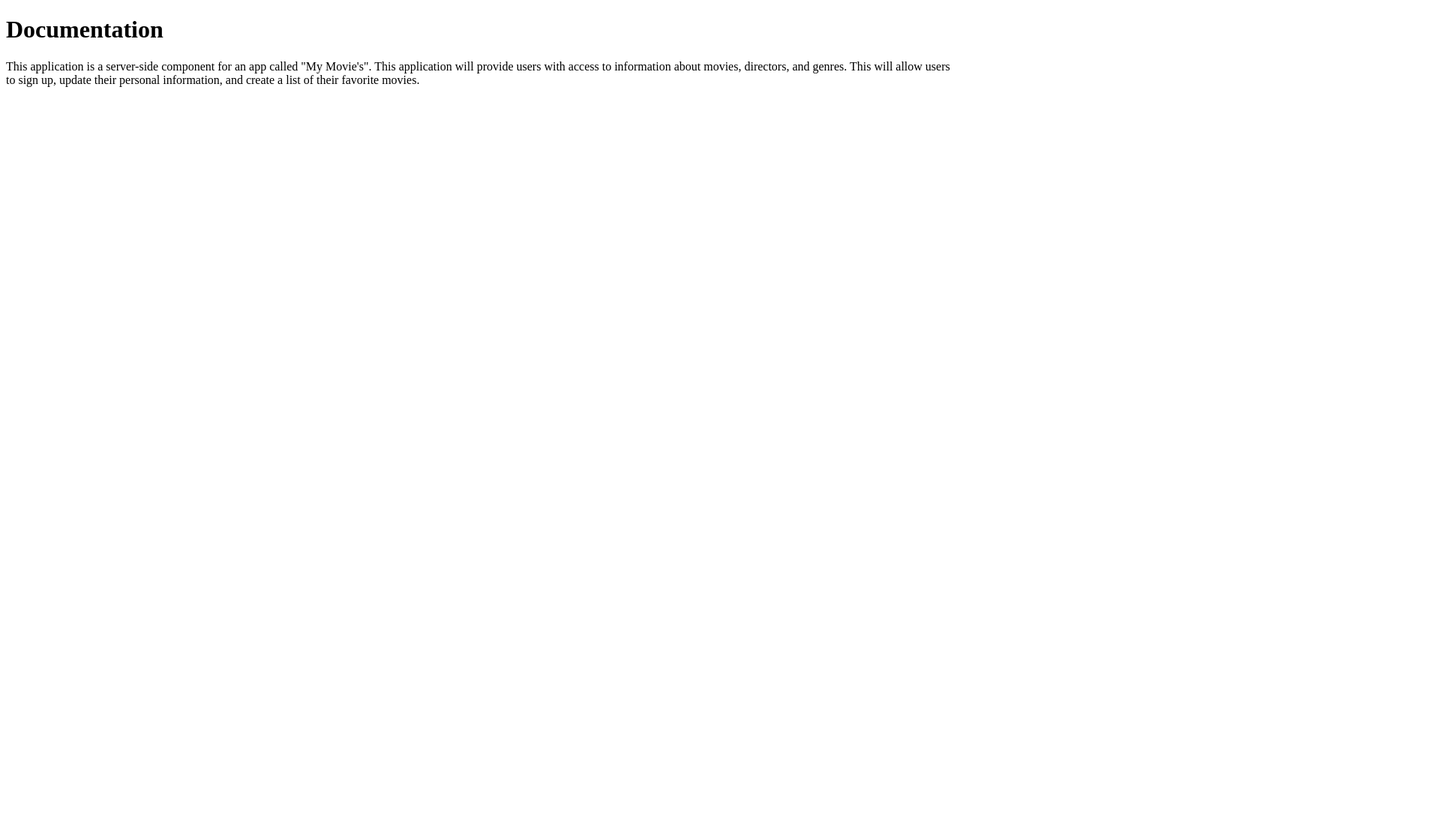
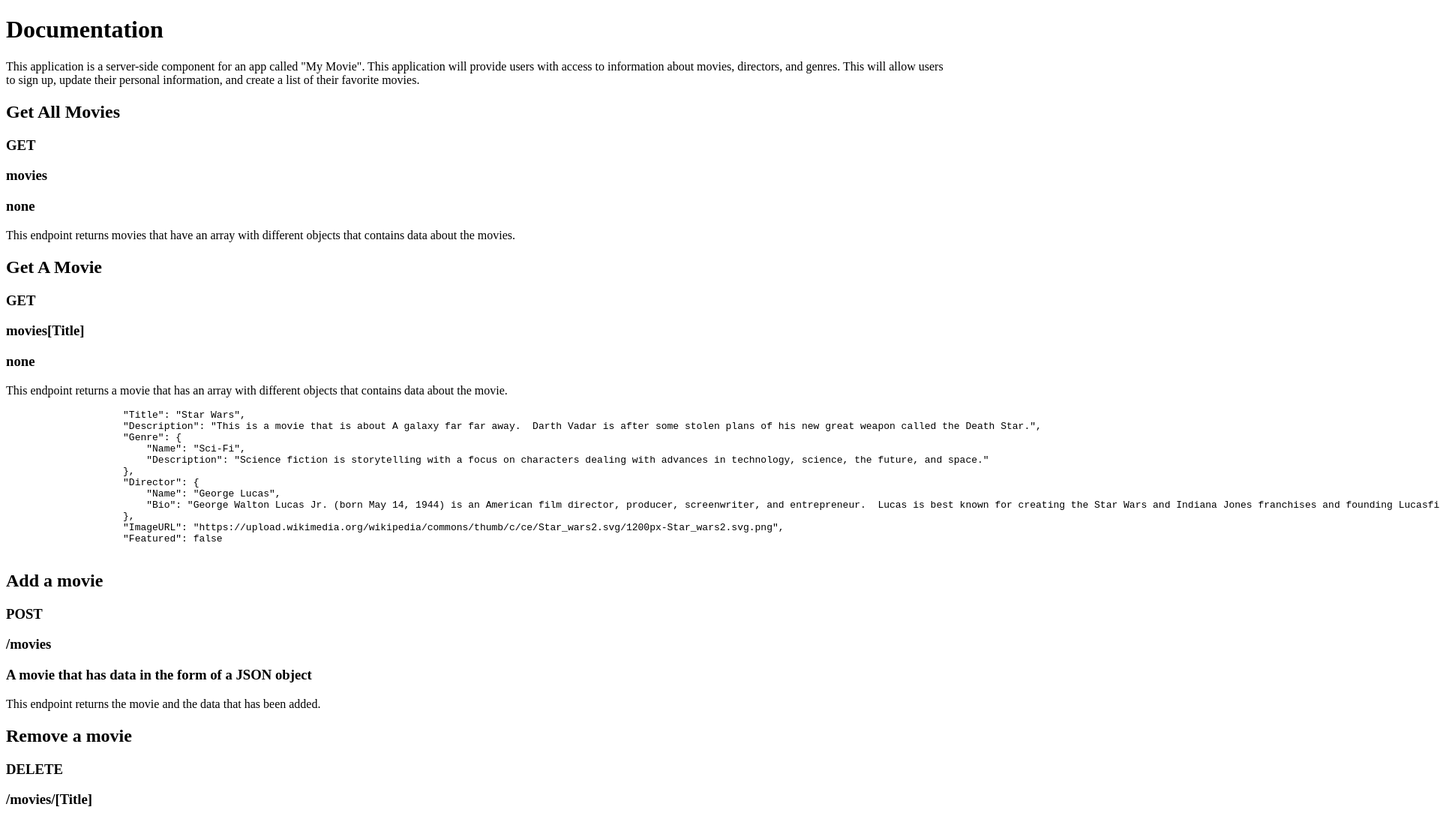
Before and after one commit to jahend412/My_Movie_api, a website: page public/documentation.html in a window 1280 px wide. Shown: the top 1100 px of the page at 75% size, 1920 px wide, since content can reach past the window. Before the commit the page ends 800 px from the top, so only its background shows below. Drawn offline with Linux system fonts and the light colour scheme.

Commit message:
Updated endpoints in documentation.html

```diff
--- a/public/documentation.html
+++ b/public/documentation.html
@@ -1,14 +1,100 @@
 <!DOCTYPE html>
 <html lang="en">
     <head>
+        <meta charset="UTF-8">
+        <meta http-equiv="X-UA-Compatible" content="IE=edge">
+        <meta name="viewport" content="width=device-width, initial-scale=1.0">
         <title>My Movie Documentation App</title>
     </head>
     <body>
-        <h1>Documentation</h1>
-            <p>
-                 This application is a server-side component for an app called "My Movie's".
+        <div class="description">
+            <h1>Documentation</h1>
+                <p>
+                 This application is a server-side component for an app called "My Movie".
                  This application will provide users with access to information about movies, directors, and genres.
                  This will allow users to sign up, update their personal information, and create a list of their favorite movies.
-            </p>
+              </p>
+            </div>
+        <div class="endpoint-list">
+            <div class="endpoint">
+                <h2 class="endpoint-title">Get All Movies</h2>
+                <h3 class="endpoint-method">GET</h3>
+                <h3 class="endpoint-url">movies</h3>
+                <h3 class="endpoint-request">none</h3>
+                <p class="endpoint-response">This endpoint returns movies that have an array with different objects that contains data about the movies. </p>
+            </div>
+            <div class="endpoint">
+                <h2 class="endpoint-title">Get A Movie</h2>
+                <h3 class="endpoint-method">GET</h3>
+                <h3 class="endpoint-url">movies[Title]</h3>
+                <h3 class="endpoint-request">none</h3>
+                <p class="endpoint-response">This endpoint returns a movie that has an array with different objects that contains data about the movie. </p>
+                <pre>
+                    "Title": "Star Wars",
+                    "Description": "This is a movie that is about A galaxy far far away.  Darth Vadar is after some stolen plans of his new great weapon called the Death Star.",
+                    "Genre": {
+                        "Name": "Sci-Fi",
+                        "Description": "Science fiction is storytelling with a focus on characters dealing with advances in technology, science, the future, and space."
+                    },
+                    "Director": {
+                        "Name": "George Lucas",
+                        "Bio": "George Walton Lucas Jr. (born May 14, 1944) is an American film director, producer, screenwriter, and entrepreneur.  Lucas is best known for creating the Star Wars and Indiana Jones franchises and founding Lucasfilm, LucasArts, and Industrial Light & Magic."
+                    },
+                    "ImageURL": "https://upload.wikimedia.org/wikipedia/commons/thumb/c/ce/Star_wars2.svg/1200px-Star_wars2.svg.png",
+                    "Featured": false
+                </pre>
+             </div>
+            <div class="endpoint">
+                <h2 class="endpoint-title">Add a movie</h2>
+                <h3 class="endpoint-method">POST</h3>
+                <h3 class="endpoint-url">/movies</h3>
+                <h3 class="endpoint-request">A movie that has data in the form of a JSON object</h3>
+                <p class="endpoint-response">  This endpoint returns the movie and the data that has been added.
+                    </p>
+            </div>
+            <div class="endpoint">
+                <h2 class="endpoint-title">Remove a movie</h2>
+                <h3 class="endpoint-method">DELETE</h3>
+                <h3 class="endpoint-url">/movies/[Title]</h3>
+                <h3 class="endpoint-request">none</h3>
+                <p class="endpoint-response">A message that shows the User if the movie was successfully removed</p>
+            </div>
+            <div class="endpoint">
+                <h2 class="endpoint-title">Get a genre</h2>
+                <h3> class="endpoint-method">GET</h3>
+                <h3> class="endpoint-url">/genres/[Genre]</h3>
+                <h3> class="endpoint-request">none</h3>
+                <p class="endpoint-response">This response will hold data about a genre  </p>
+            </div>
+            <div class="endpoint">
+                <h2 class="endpoint-title">Get a director</h2>
+                <h3 class="endpoint-method">GET</h3>
+                <h3 class="endpoint-url">/directors/[Director]</h3>
+                <h3 class="endpoint-request">none</h3>
+                <p class="endpoint-response">This response will hold data about a director</p>
+            </div>
+            <div class="endpoint">
+                <h2 class="endpoint-title">Create a new user</h2>
+                <h3 class="endpoint-method">POST</h3>
+                <h3 class="endpoint-url">/users</h3>
+                <h3 class="endpoint-request">This will ask request data about the new user</h3>
+                <p class="endpoint-response">This response will hold data about a registerd user</p>
+            </div>
+            <div class="endpoint">
+                <h2 class="endpoint-title">Update an user</h2>
+                <h3 class="endpoint-method">PUT</h3>
+                <h3 class="endpoint-url">/users/[Username]</h3>
+                <h3 class="endpoint-request">none</h3>
+                <p class="endpoint-response">A message that shows the updated username </p>
+            </div>
+            <div class="endpoint">
+                <h2 class="endpoint-title">Delete an user</h2>
+                <h3 class="endpoint-method">DELETE</h3>
+                <h3 class="endpoint-url">/users/[Username]</h3>
+                <h3 class="endpoint-request">none</h3>
+                <p class="endpoint-response">A message indicating
+                    whether the user was successfully deregistered</p>
+            </div>
+        </div>
     </body>
 </html>
```
